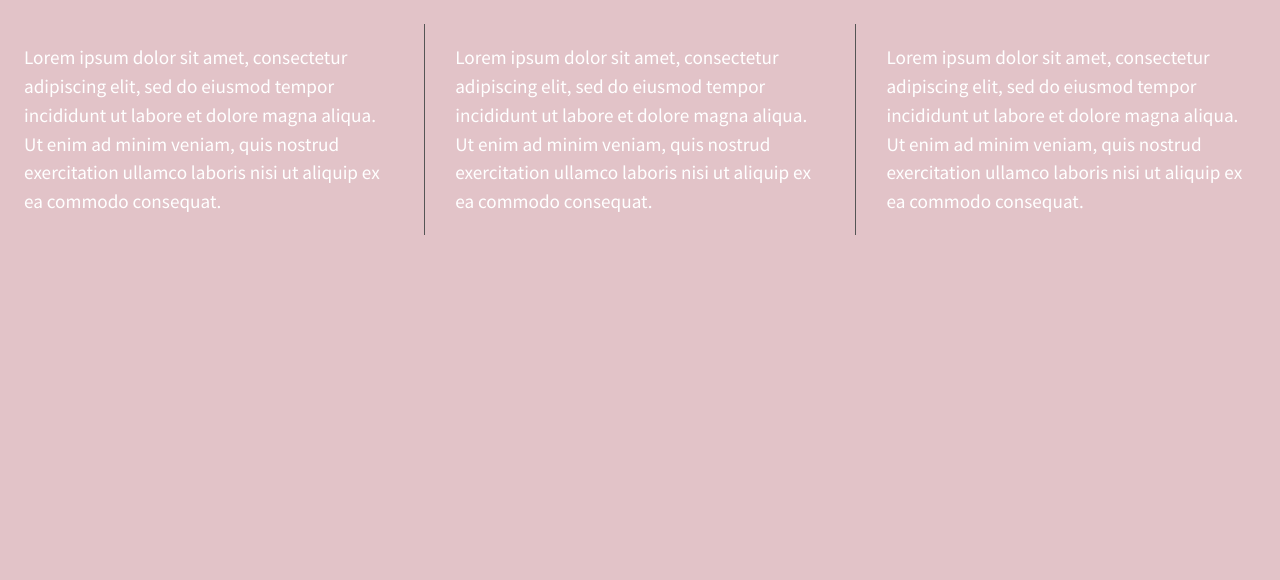
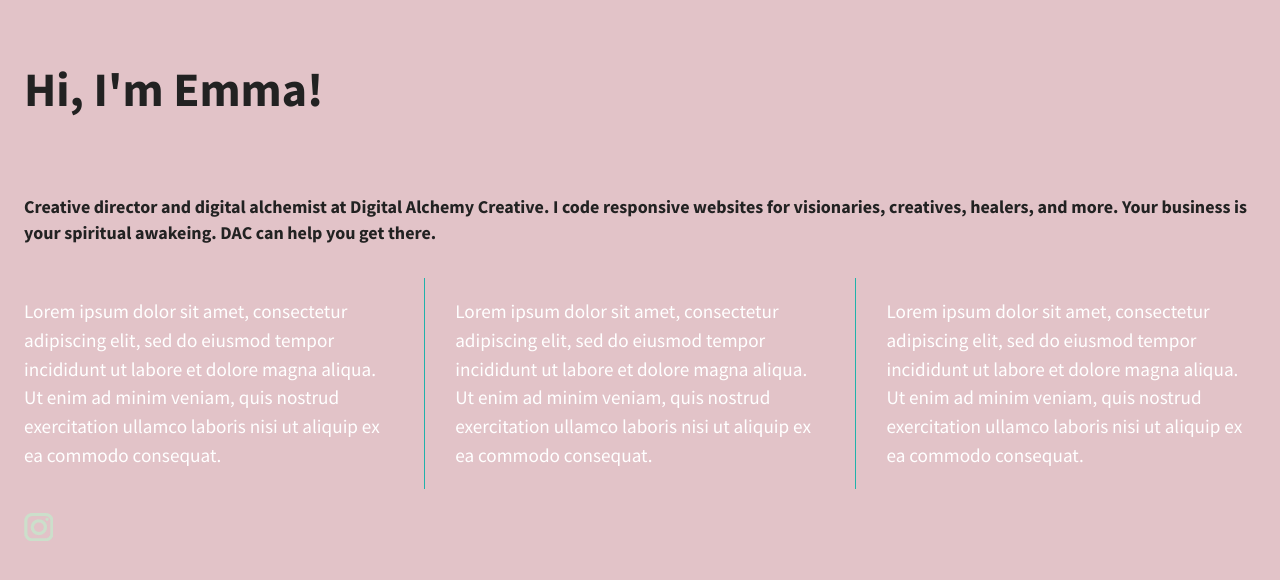
Before and after one commit to DigitalAlchemyCreative/206-divs-flexbox, a plain HTML site: page index.html in a window 1280 px wide. Drawn offline with nearby package versions, Linux system fonts and the light colour scheme.

Commit message:
Personalization and adding a header about and footer section

```diff
--- a/css/main.css
+++ b/css/main.css
@@ -109,10 +109,24 @@ body {
   font-size: 1em;
   height: 100%;
   background: #e2c3c8;
-  height: 100%;
 }
 
-.wrapper {
+.header {
+    font-size: 2em;
+    font-weight: 600;
+    display: flex;
+    justify-content: flex-start;
+    margin-bottom: 1em;
+}
+
+.about {
+    font-size: 1em;
+    display: flex;
+    margin-bottom: 1.5em;
+    justify-content: flex-start;
+}
+
+.flex-wrapper {
   font-weight: lighter;
   display: flex;
   flex-flow: row wrap;
@@ -130,6 +144,13 @@ body {
   display: flex;
   justify-content: center;
   align-items: center;
+}
+
+.footer {
+    display: flex;
+    justify-content: flex-start;
+    align-items: flex-start;
+    margin: 2em 0 1em 0;
 }
 
 
@@ -227,7 +248,7 @@ body {
     }
 
     .div-1, .div-2 {
-      border-right: 1px solid #555;
+      border-right: 1px solid lightseagreen;
       padding-right: 30px;
     }
 }
@@ -235,7 +256,7 @@ body {
 @media all and (max-width: 620px) {
     .wrapper {
         flex-flow: column nowrap;
-        border-bottom: 1px solid #555;
+        border-bottom: 1px solid lightseagreen;
     }
 }
 
--- a/index.html
+++ b/index.html
@@ -17,11 +17,25 @@
         <link href='http://fonts.googleapis.com/css?family=Source+Sans+Pro:400,700' rel='stylesheet' type='text/css'>
     </head>
     <body>
+
+        <section class="header">
+            <h1>
+                Hi, I'm Emma!
+            </h1>
+        </section>
+
+        <section class="about">
+            <h2>
+                Creative director and digital alchemist at Digital Alchemy Creative. I code responsive websites for visionaries,
+                creatives, healers, and more. Your business is your spiritual awakeing. DAC can help you get there.
+            </h2>
+        </section>
+
         <!--[if lt IE 8]>
             <p class="browserupgrade">You are using an <strong>outdated</strong> browser. Please <a href="http://browsehappy.com/">upgrade your browser</a> to improve your experience.</p>
         <![endif]-->
 
-        <section class="wrapper">
+        <section class="flex-wrapper">
             <div class="div-1">
                 <p>
                     Lorem ipsum dolor sit amet, consectetur adipiscing elit, sed do eiusmod tempor incididunt ut labore et dolore magna aliqua.
@@ -40,6 +54,10 @@
             </div>
         </section>
 
+        <section class="footer">
+            <a href="https://www.instagram.com/digitalalchemy.creative/"><img src="img/instagram.png" title="instagram logo" alt="digital alchemy instagram"</a>
+        </section>
+
         <script src="https://ajax.googleapis.com/ajax/libs/jquery/1.11.3/jquery.min.js"></script>
         <script>window.jQuery || document.write('<script src="js/vendor/jquery-1.11.3.min.js"><\/script>')</script>
         <script src="js/plugins.js"></script>
```
Also changed, not shown: img/instagram.png (added).
